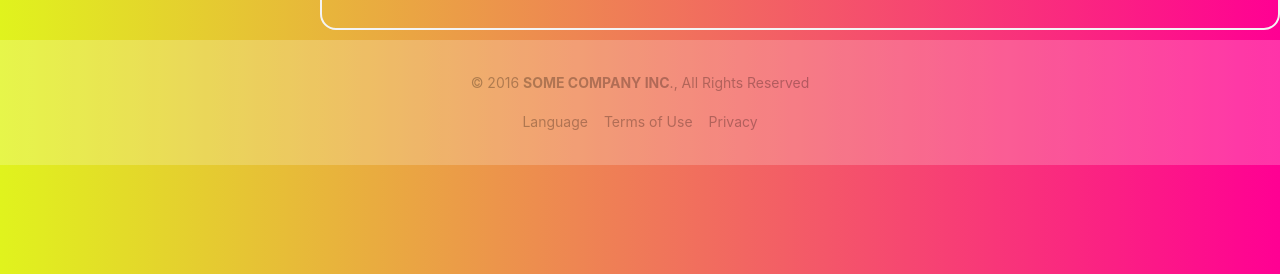
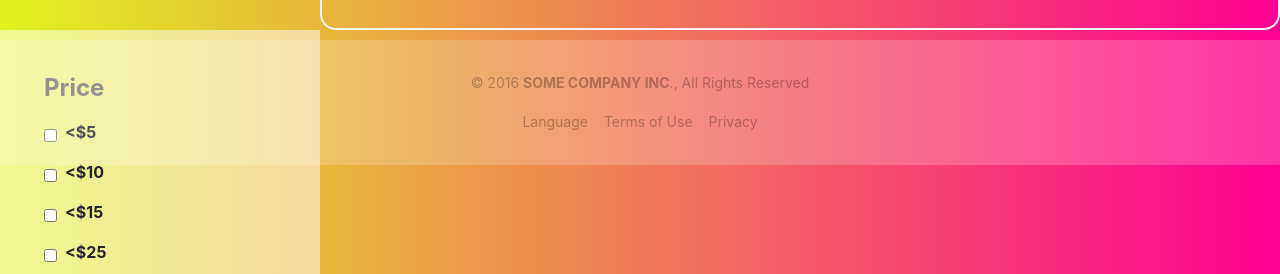
Before and after one commit to GabrielMcHugh/INFS3202-Web-App, a React (Create React App) app: page / in a window 1280 px wide. Shown: the part 526-800 px from the top of the page. Built offline with nearby package versions, Linux system fonts and the light colour scheme; no server answers.

Commit message:
readding sidebar that heroku cant detect for some reason

```diff
--- a/src/components/Content.js
+++ b/src/components/Content.js
@@ -1,5 +1,6 @@
 import React from 'react';
 import Body from './Body';
+import Sidebar from './Sidebar';
 
 			//
 
@@ -7,6 +8,7 @@ const Content = ({filteredItems}) => {
 	return (
 		<div>
 			<Body filteredItems={filteredItems}/>
+			<Sidebar/>
 		</div>
 	)
 }
```
